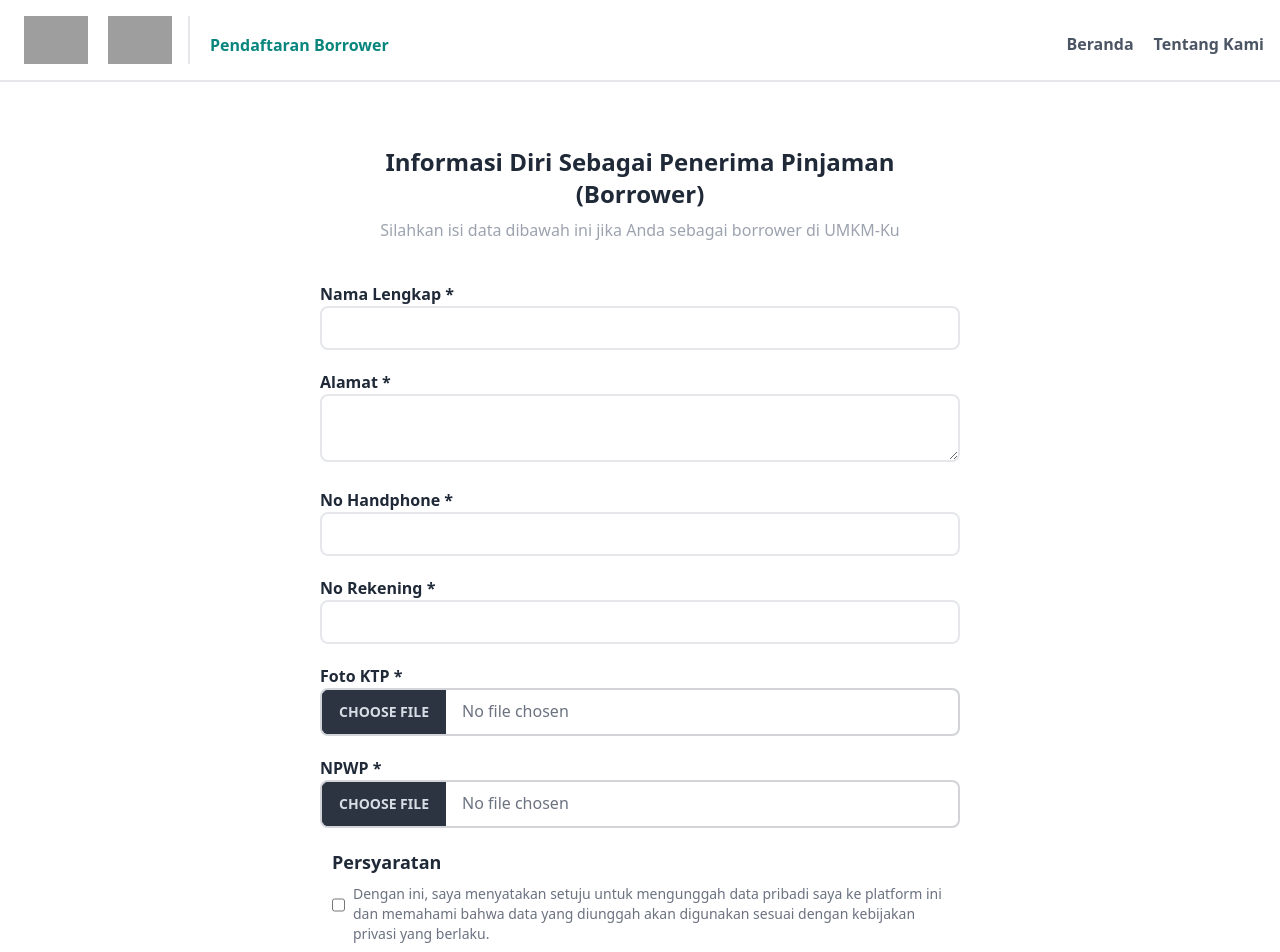
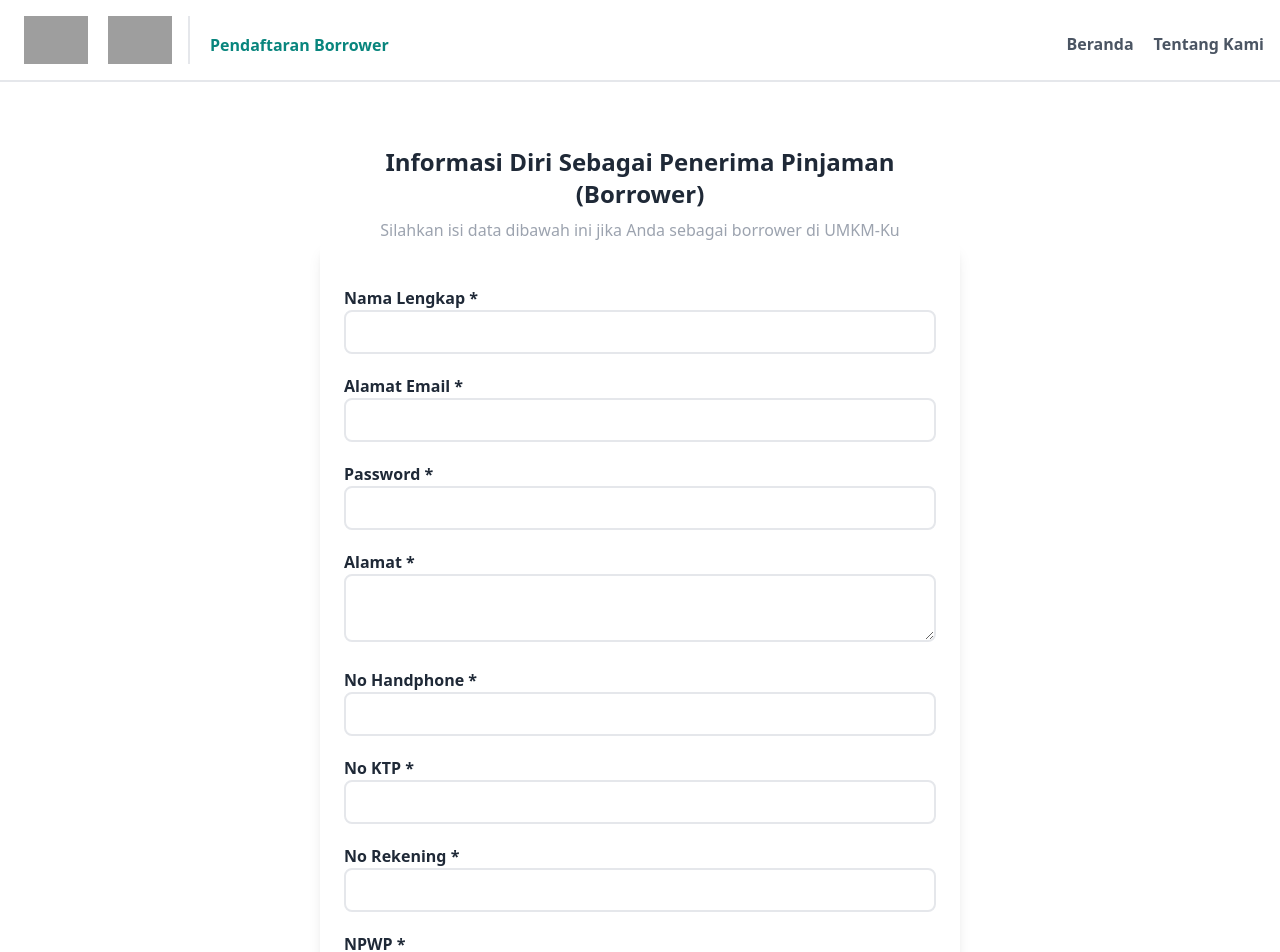
Before and after one commit to UMKM-Ku/UMKM-Ku, a Next.js app in the folder umkm-ku/: page /register/borrower/information/badan-usaha/form-individu in a window 1280 px wide. Shown: the top 952 px of the page. Built offline with nearby package versions, Linux system fonts and the light colour scheme; grey boxes are pictures that could not be loaded.

Commit message:
Adjust card news in home user

```diff
--- a/umkm-ku/src/app/register/borrower/information/badan-usaha/form-individu/page.tsx
+++ b/umkm-ku/src/app/register/borrower/information/badan-usaha/form-individu/page.tsx
@@ -3,7 +3,7 @@ import InformasiBorrower from "@/views/pages/register-view/borrower-view/informa
 export default function FormIndividu() {
   return (
     <>
-      <InformasiBorrower />
+      <InformasiBorrower badanUsaha="individu" />
     </>
   );
 }
--- a/umkm-ku/src/app/register/borrower/information/badan-usaha/form-institusi/page.tsx
+++ b/umkm-ku/src/app/register/borrower/information/badan-usaha/form-institusi/page.tsx
@@ -3,7 +3,7 @@ import InformasiInstitusi from "@/views/pages/register-view/borrower-view/inform
 export default function FormInstitusi() {
   return (
     <>
-      <InformasiInstitusi />
+      <InformasiInstitusi badanUsaha="institusi" />
     </>
   );
 }
--- a/umkm-ku/src/views/pages/borrower-view/card-news.tsx
+++ b/umkm-ku/src/views/pages/borrower-view/card-news.tsx
@@ -40,9 +40,9 @@ export default async function BorrowerCardNews() {
           <Link
             href={item.link}
             key={index}
-            className="flex bg-white shadow-lg rounded-lg overflow-hidden p-4 w-[80%] border-2"
+            className="flex bg-white rounded-lg overflow-hidden p-4 w-[80%] border-2 hover:shadow-xl duration-300 ease-out transition-shadow"
           >
-            <div className="flex ">
+            <div className="flex w-full">
               <img
                 src={item.thumbnail || "https://via.placeholder.com/100"}
                 alt={item.title}
--- a/umkm-ku/src/views/pages/login-view/login-template.tsx
+++ b/umkm-ku/src/views/pages/login-view/login-template.tsx
@@ -28,12 +28,6 @@ export default function LoginTemplate() {
   //   //   getCookies({"access_token"});
   //   // };
   // };
-
-  const token =
-    "eyJhbGciOiJIUzI1NiIsInR5cCI6IkpXVCJ9.eyJlbWFpbCI6Im11bHlvbm9pbmRvbmVzaWFAZ21haWwuY29tIiwicm9sZSI6IkJvcnJvd2VyIiwiaWF0IjoxNzMyMDI4NjI1LCJleHAiOjE3MzIwMzIyMjV9.yVA4wafXfRpiOAgvczCWmHWNyv7JckpdHOIbxnQrjR4";
-  const decoded = jwtDecode(token);
-
-  console.log(decoded);
 
   return (
     <>
--- a/umkm-ku/src/views/pages/register-view/borrower-view/components/register-box.tsx
+++ b/umkm-ku/src/views/pages/register-view/borrower-view/components/register-box.tsx
@@ -42,7 +42,10 @@ export default function RegisterBox({
           <InputBox name="email" type="text" label="Email" />
           <InputBox name="password" type="password" label="Password" />
 
-          <button className="mt-4 bg-accent-700 rounded-lg p-2 text-white font-semibold hover:bg-accent-800 transition-colors duration-300 ease-out">
+          <button
+            type="submit"
+            className="mt-4 bg-accent-700 rounded-lg p-2 text-white font-semibold hover:bg-accent-800 transition-colors duration-300 ease-out"
+          >
             Daftarkan Akun
           </button>
 
--- a/umkm-ku/src/views/pages/register-view/borrower-view/informasi-borrower.tsx
+++ b/umkm-ku/src/views/pages/register-view/borrower-view/informasi-borrower.tsx
@@ -2,8 +2,40 @@ import ButtonForm from "../../public-view/button-form";
 import InputForm from "../../public-view/input-form";
 import PersyaratanForm from "../../public-view/persyaratan-form";
 import TextAreaForm from "../../public-view/textarea-form";
+import { redirect } from "next/navigation";
 
-const InformasiBorrower = () => {
+const InformasiBorrower = ({ badanUsaha }: { badanUsaha: string }) => {
+  const registerBorrower = async (FormData: FormData) => {
+    "use server";
+
+    const input = {
+      name: FormData.get("name"),
+      email: FormData.get("email"),
+      password: FormData.get("password"),
+      identityNumber: FormData.get("identityNumber"),
+      address: FormData.get("address"),
+      npwp: FormData.get("npwp"),
+      isInstitution: `${badanUsaha !== "institusi" ? false : true}`,
+      accountNumber: FormData.get("accountNumber"),
+      phoneNumber: FormData.get("phoneNumber"),
+      identityCard: FormData.get("identityCard"),
+    };
+
+    const response = await fetch(
+      `${process.env.NEXT_PUBLIC_BASE_API_URL}/register/borrower`,
+      {
+        method: "POST",
+        body: JSON.stringify(input),
+        headers: {
+          "Content-Type": "application/json",
+        },
+      }
+    );
+
+    // if (!response.ok) throw Error("Error adding data");
+    return redirect("/login");
+  };
+
   return (
     <div className="md:w-6/12 md:mx-auto mt-16 mb-10 min-h-screen mx-9">
       <div className="text-center">
@@ -14,13 +46,19 @@ const InformasiBorrower = () => {
           Silahkan isi data dibawah ini jika Anda sebagai borrower di UMKM-Ku
         </p>
       </div>
-      <form className="my-10">
-        <InputForm label="Nama Lengkap *" name="namaLengkap" type="text" />
-        <TextAreaForm label="Alamat *" name="alamat" />
-        <InputForm label="No Handphone *" name="noHandphone" type="number" />
-        <InputForm label="No Rekening *" name="noRekening" type="number" />
-        <InputForm label="Foto KTP *" name="fotoKTP" type="file" />
-        <InputForm label="NPWP *" name="npwp" type="file" />
+      <form
+        className="bg-white shadow-lg rounded-lg p-6"
+        action={registerBorrower}
+      >
+        <InputForm label="Nama Lengkap *" name="name" type="text" />
+        <InputForm label="Alamat Email *" name="email" type="email" />
+        <InputForm label="Password *" name="password" type="password" />
+        <TextAreaForm label="Alamat *" name="address" />
+        <InputForm label="No Handphone *" name="phoneNumber" type="number" />
+        <InputForm label="No KTP *" name="identityNumber" type="number" />
+        <InputForm label="No Rekening *" name="accountNumber" type="number" />
+        <InputForm label="NPWP *" name="npwp" type="number" />
+        <InputForm label="Foto KTP *" name="identityCard" type="file" />
         <PersyaratanForm />
         <ButtonForm />
       </form>
```
